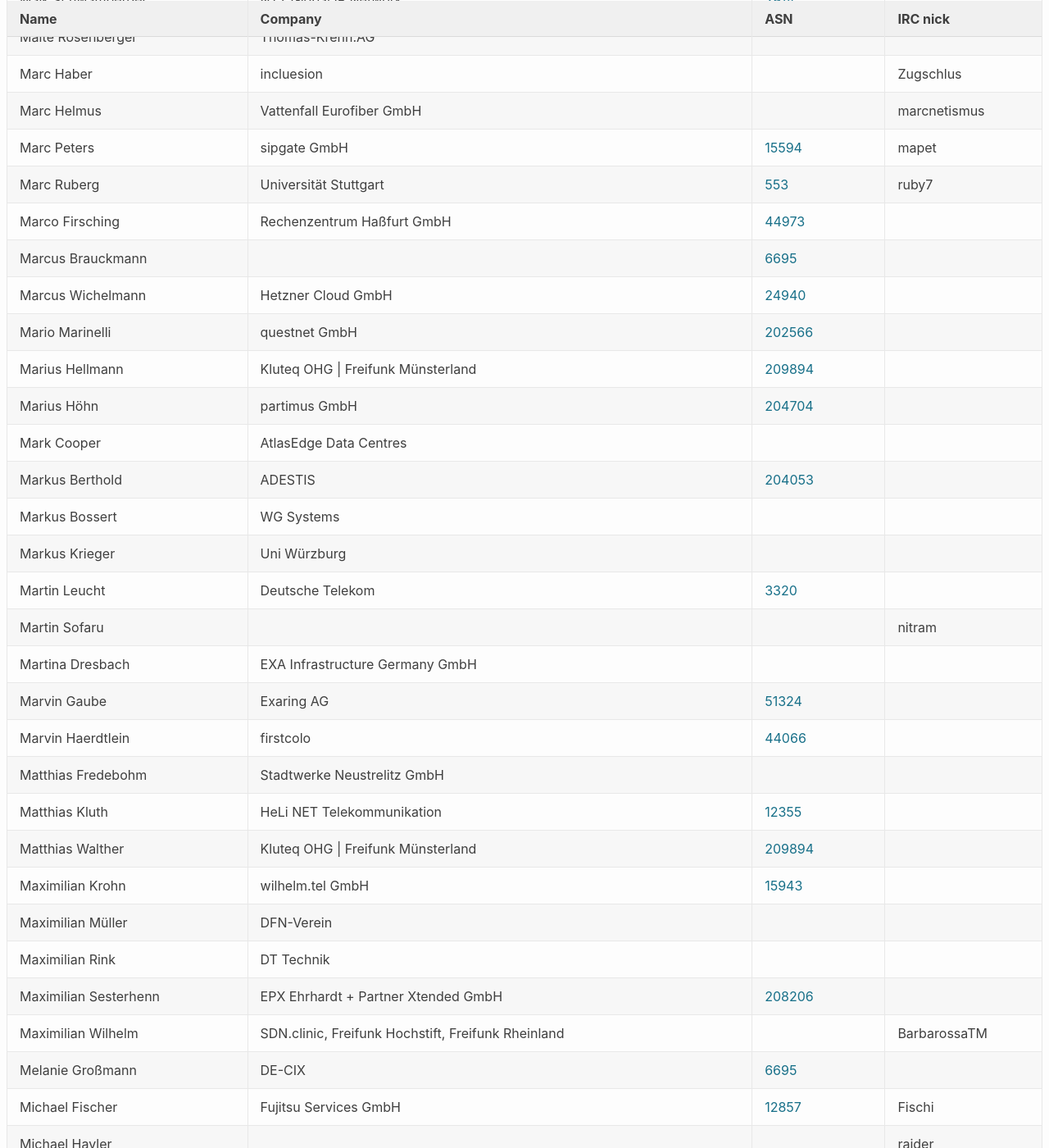
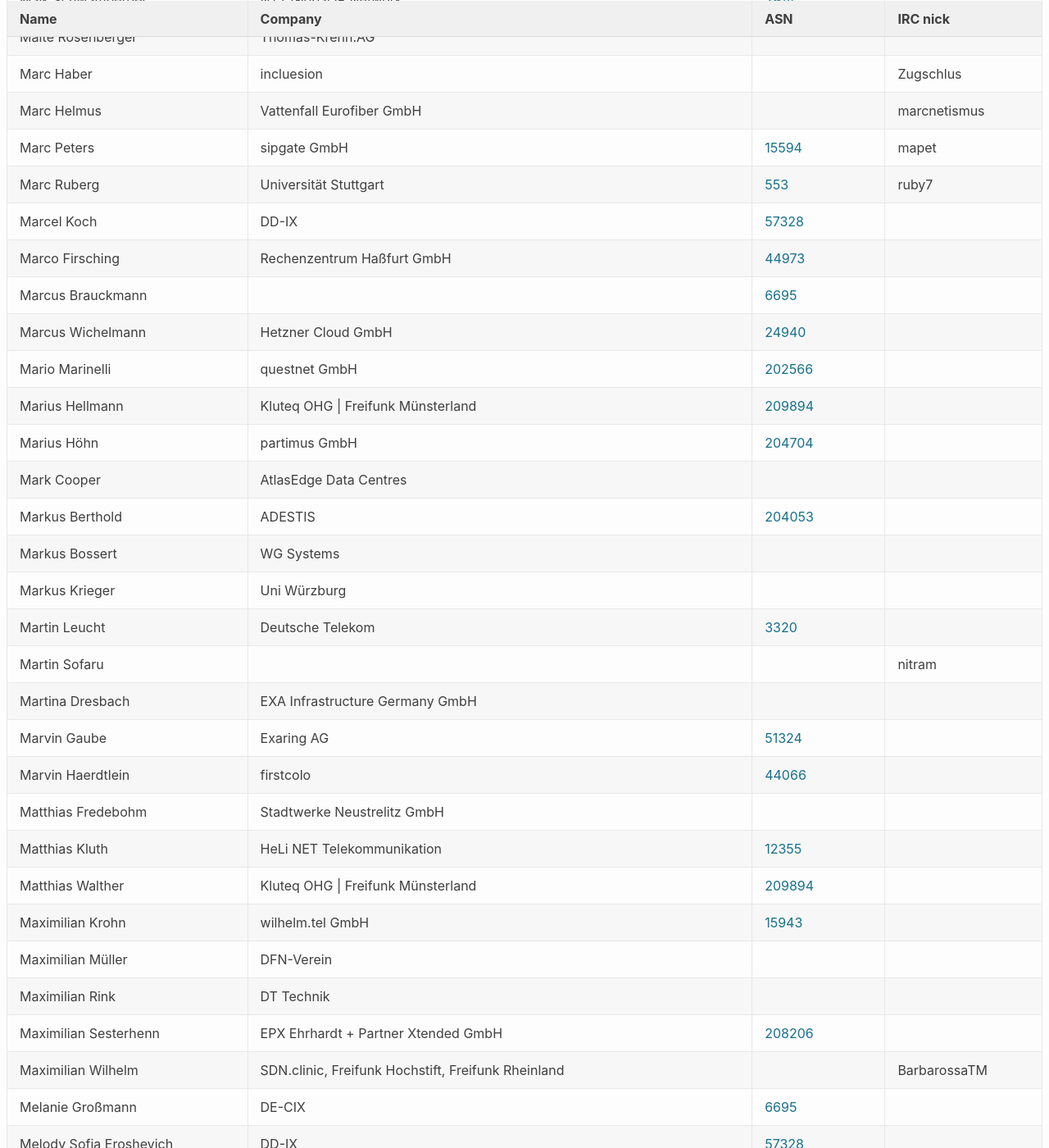
Before and after one commit to denog/pretix-attendeelist, a Jekyll site: the page built from denog15/index.md, in a window 1280 px wide and 1400 px high, scrolled down 5149 px. Shown: the whole window at 82% size. Built offline with Jekyll 4.4.1, drawn with Linux system fonts in a browser that asks for light colours; some of the changed text lies outside the part shown.

Commit message:
Latest data: Sat Sep 23 21:09:34 UTC 2023

```diff
--- a/_data/attendees_denog15_onsite.json
+++ b/_data/attendees_denog15_onsite.json
@@ -672,6 +672,12 @@
     "asn": null
   },
   {
+    "name": "Marcel Koch",
+    "company": "DD-IX",
+    "irc": null,
+    "asn": "57328"
+  },
+  {
     "name": "Marc Haber",
     "company": "incluesion",
     "irc": "Zugschlus",
@@ -838,6 +844,12 @@
     "company": "DE-CIX",
     "irc": null,
     "asn": "6695"
+  },
+  {
+    "name": "Melody Sofia Eroshevich",
+    "company": "DD-IX",
+    "irc": null,
+    "asn": "57328"
   },
   {
     "name": "Michael Fischer",
@@ -1170,6 +1182,12 @@
     "asn": "13101"
   },
   {
+    "name": "Tassilo Tanneberger",
+    "company": "DD-IX",
+    "irc": null,
+    "asn": "57328"
+  },
+  {
     "name": "Theo Voss",
     "company": null,
     "irc": "tvberlin",
```
